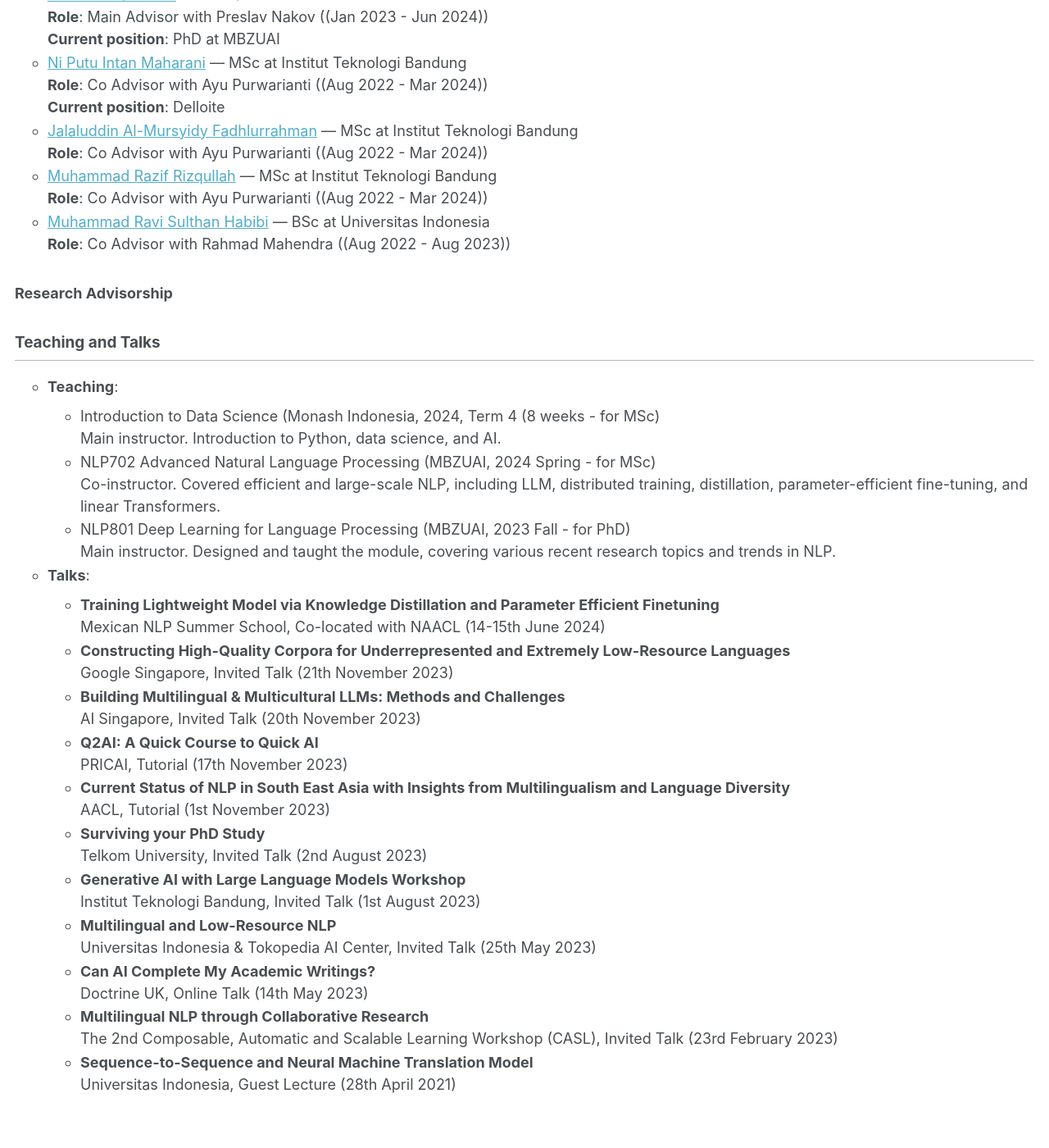
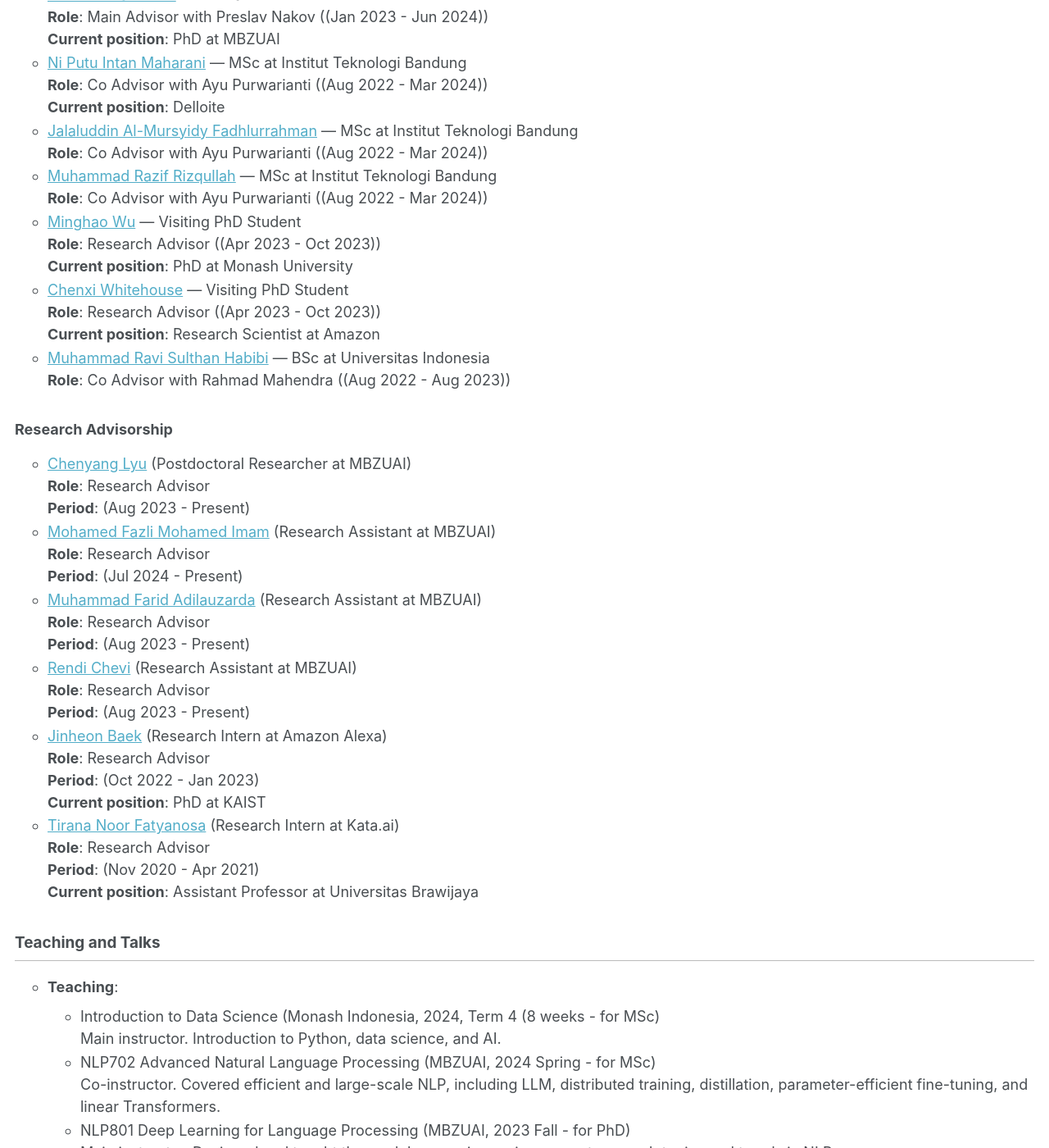
Before and after one commit to afaji/afaji.github.io, a Jekyll site: the page built from _pages/cv.md, in a window 1280 px wide and 1400 px high, scrolled down 5221 px. Shown: the whole window at 82% size. Built offline with Jekyll 4.4.1, drawn with Linux system fonts in a browser that asks for light colours; some of the changed text lies outside the part shown.

Commit message:
Update student.yaml

```diff
--- a/_data/student.yaml
+++ b/_data/student.yaml
@@ -1,12 +1,12 @@
 student:
   - name: Haryo Akbarianto Wibowo
-    role: Main Advisor
+    role: Primary Advisor
     rolejob: PhD at MBZUAI
     co: Thamar Solorio
     period: (Aug 2023 - present)
   - name: Ahmed Elshabrawy
     rolejob: MSc at MBZUAI
-    role: Main Advisor
+    role: Primary Advisor
     co: Iryna Gurevych
     period: (Aug 2023 - present)
   - name: Zayd Muhammad Kawakibi Zuhri
@@ -53,8 +53,46 @@ paststudent:
     rolejob: MSc at Institut Teknologi Bandung
     co: Ayu Purwarianti
     period: (Aug 2022 - Mar 2024)
+  - name: Minghao Wu
+    role: Research Advisor
+    rolejob: Visiting PhD Student
+    job: PhD at Monash University
+    period: (Apr 2023 - Oct 2023)
+  - name: Chenxi Whitehouse
+    role: Research Advisor
+    rolejob: Visiting PhD Student
+    job: Research Scientist at Amazon
+    period: (Apr 2023 - Oct 2023)
   - name: Muhammad Ravi Sulthan Habibi
     role: Co Advisor
     rolejob: BSc at Universitas Indonesia
     co: Rahmad Mahendra
     period: (Aug 2022 - Aug 2023)
+
+staff:
+  - name: Chenyang Lyu
+    role: Research Advisor
+    rolejob: Postdoctoral Researcher at MBZUAI
+    period: (Aug 2023 - Present)
+  - name: Mohamed Fazli Mohamed Imam
+    role: Research Advisor
+    rolejob: Research Assistant at MBZUAI
+    period: (Jul 2024 - Present)
+  - name: Muhammad Farid Adilauzarda
+    role: Research Advisor
+    rolejob: Research Assistant at MBZUAI
+    period: (Aug 2023 - Present)
+  - name: Rendi Chevi
+    role: Research Advisor
+    rolejob: Research Assistant at MBZUAI
+    period: (Aug 2023 - Present)
+  - name: Jinheon Baek
+    role: Research Advisor
+    job: PhD at KAIST
+    rolejob: Research Intern at Amazon Alexa
+    period: (Oct 2022 - Jan 2023)
+  - name: Tirana Noor Fatyanosa
+    role: Research Advisor
+    rolejob: Research Intern at Kata.ai
+    job: Assistant Professor at Universitas Brawijaya
+    period: (Nov 2020 - Apr 2021)
```
